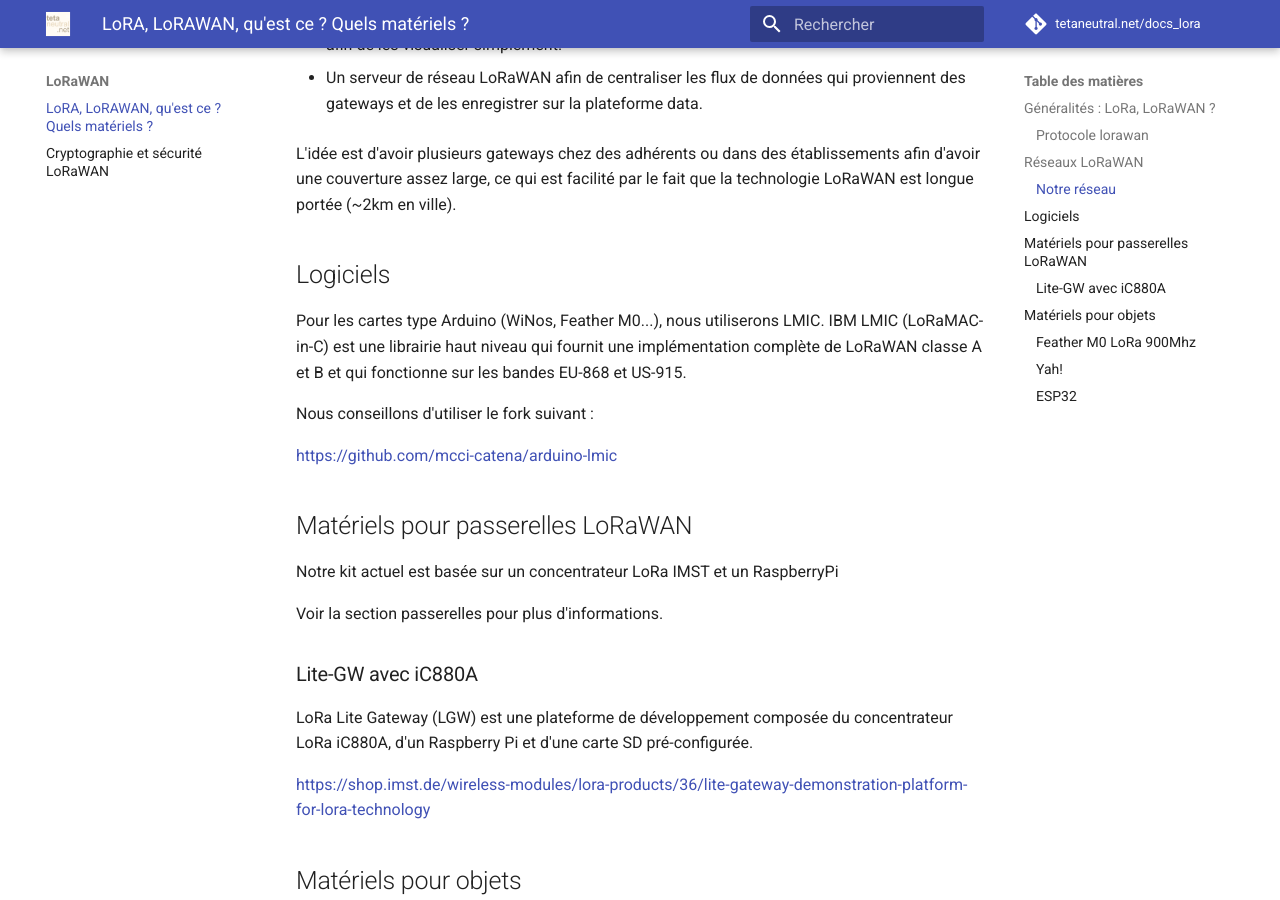
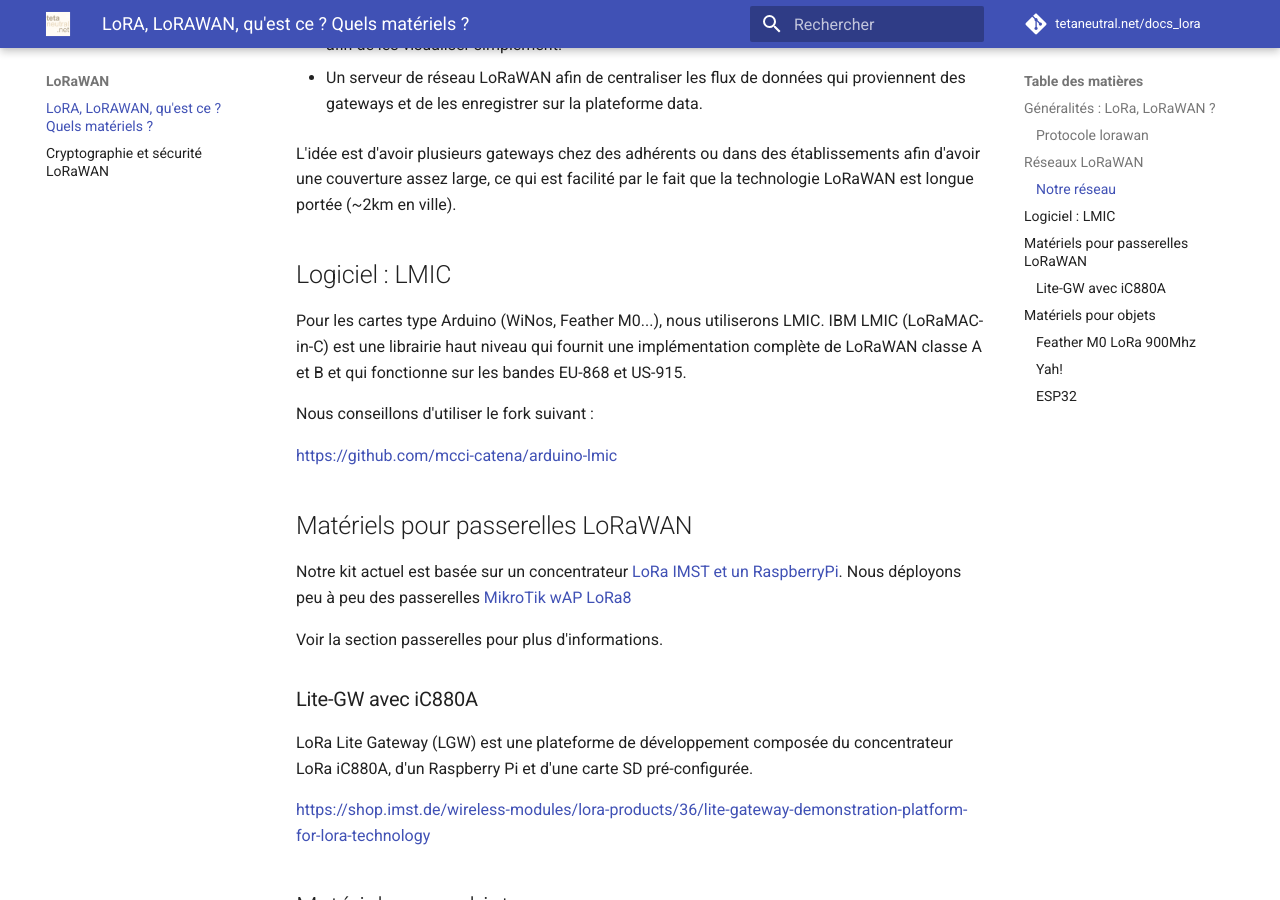
Before and after one commit to NICOLASGON/docs_lora_tetaneutral, an MkDocs documentation site: the page built from docs/lorawan/lorawan.md, in a window 1280 px wide and 900 px high, scrolled down 1855 px. Built offline with MkDocs 1.6.1 and Material for MkDocs 9.7.7, drawn with Linux system fonts in a browser that asks for light colours; comment, search, counter and statistics services are not loaded.

Commit message:
ajout liens internes

```diff
--- a/docs/lorawan/lorawan.md
+++ b/docs/lorawan/lorawan.md
@@ -50,7 +50,7 @@ Nous avons décider de scinder l'architecture en deux :
 
 L'idée est d'avoir plusieurs gateways chez des adhérents ou dans des établissements afin d'avoir une couverture assez large, ce qui est facilité par le fait que la technologie LoRaWAN est longue portée (~2km en ville).
 
-## Logiciels
+## Logiciel : LMIC
 
 Pour les cartes type Arduino (WiNos, Feather M0...), nous utiliserons LMIC. IBM LMIC (LoRaMAC-in-C) est une librairie haut niveau qui fournit une implémentation complète de LoRaWAN classe A et B et qui fonctionne sur les bandes EU-868 et US-915.
 
@@ -60,7 +60,7 @@ Nous conseillons d'utiliser le fork suivant :
 
 ## Matériels pour passerelles LoRaWAN
 
-Notre kit actuel est basée sur un concentrateur LoRa IMST et un RaspberryPi
+Notre kit actuel est basée sur un concentrateur [LoRa IMST et un RaspberryPi](https://docs.lora.tetaneutral.net/gateways/imst/). Nous déployons peu à peu des passerelles [MikroTik wAP LoRa8](https://docs.lora.tetaneutral.net/gateways/mikrotik/)
 
 Voir la section passerelles pour plus d'informations.
 
```
